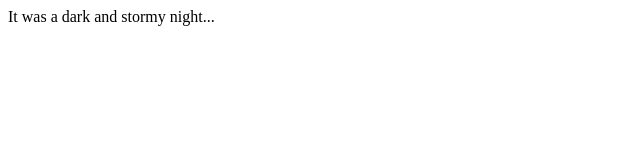
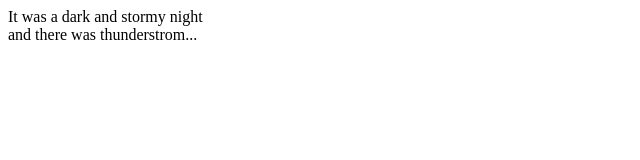
Before and after one commit to Krimsonmedic/fireside-story, a plain HTML site: page index.html in a window 1280 px wide. Shown: the whole page, without its empty margins (0-640 px from the left). Drawn offline with Linux system fonts and the light colour scheme.

Commit message:
i made the second line

```diff
--- a/index.html
+++ b/index.html
@@ -1,5 +1,5 @@
 <html>
   <body>
-    <p>It was a dark and stormy night...</p>
+    <p>It was a dark and stormy night <br> and there was thunderstrom...</p>
   </body>
 </html>
```
